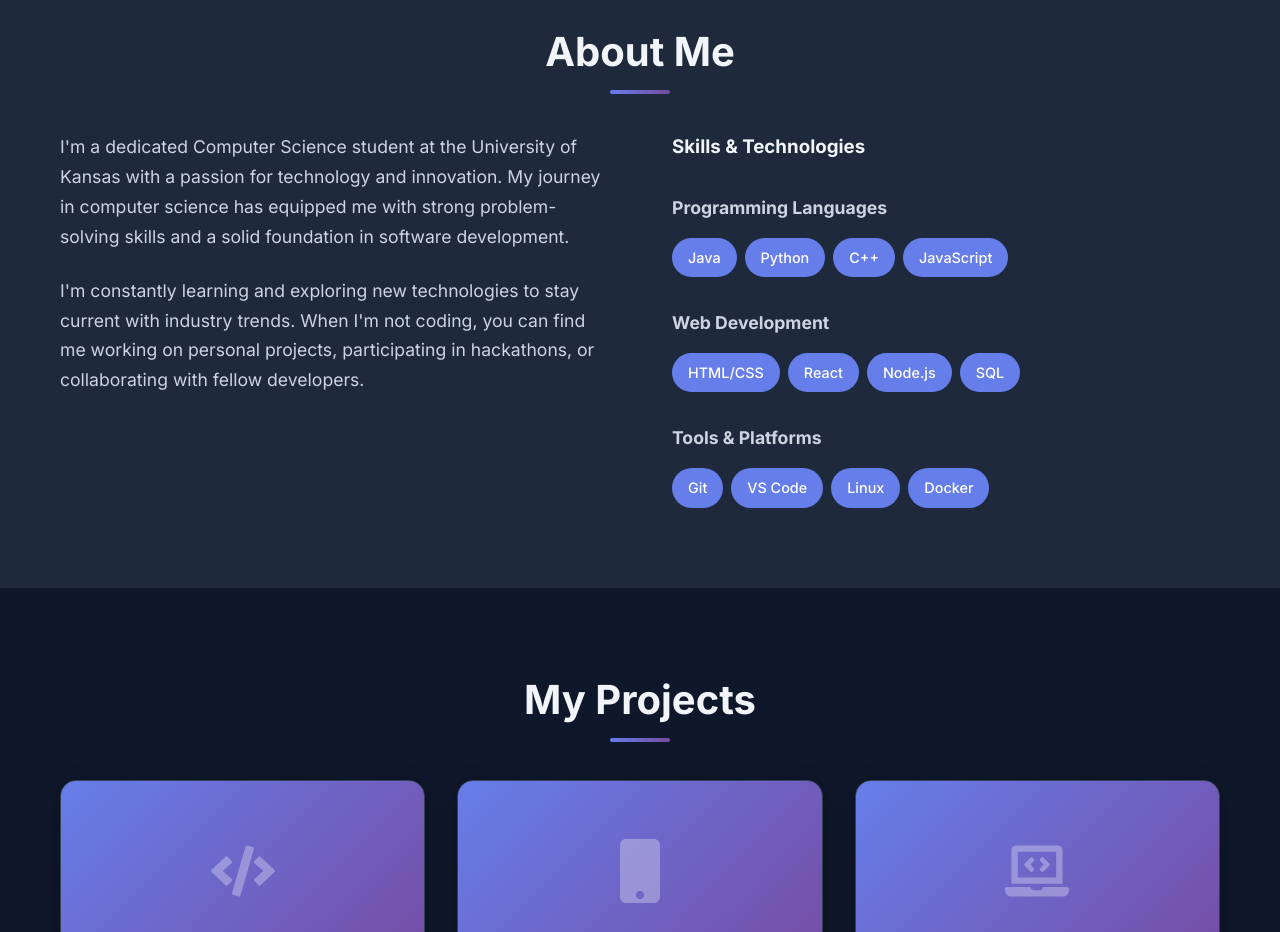
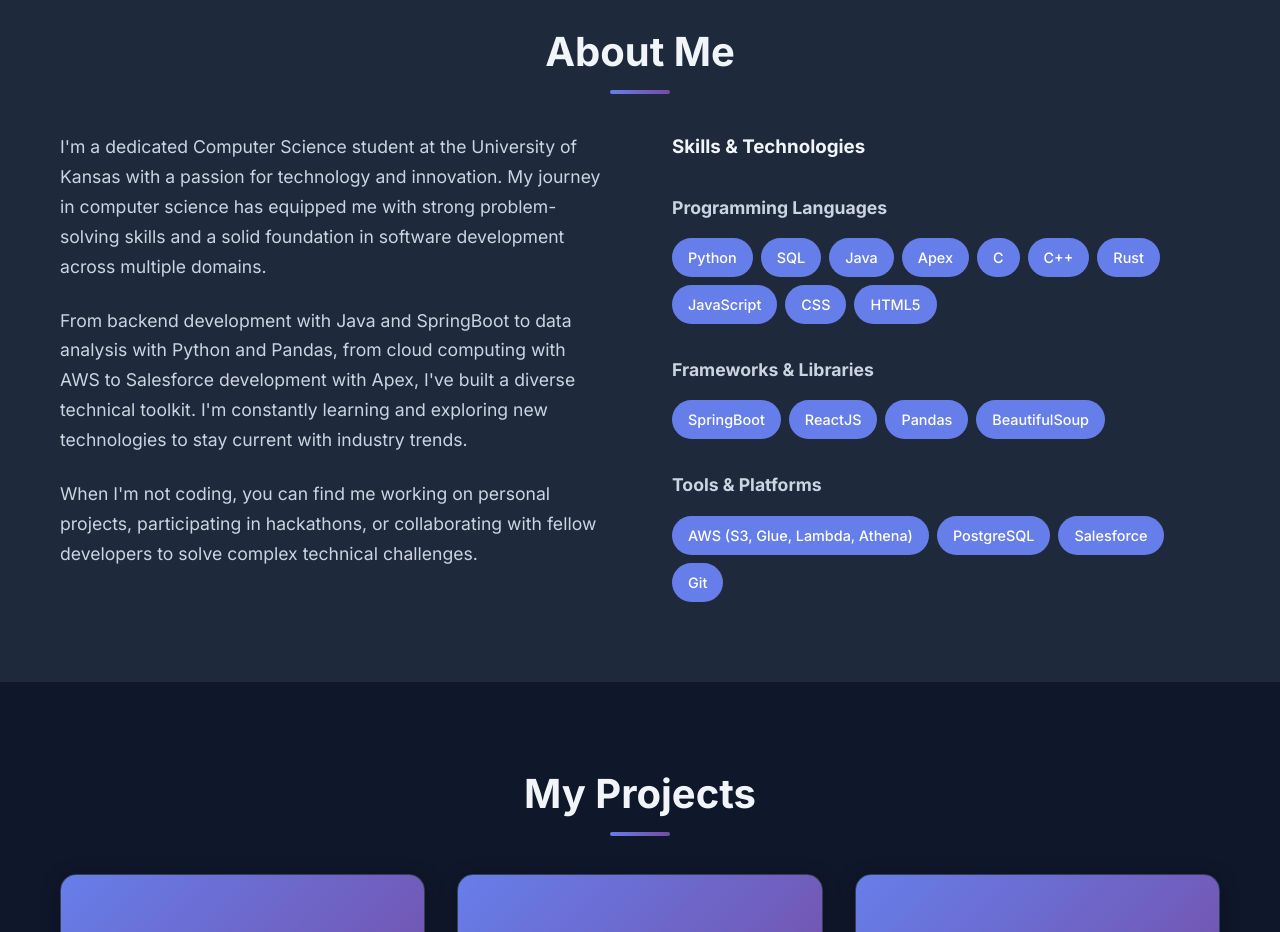
Before and after one commit to JonKazz/Portfolio, a React (Create React App) app: page / in a window 1280 px wide. Shown: the part 860-1792 px from the top of the page. Built offline with nearby package versions, Linux system fonts and the light colour scheme.

Commit message:
Update About component with comprehensive tech stack

```diff
--- a/src/components/About.js
+++ b/src/components/About.js
@@ -4,9 +4,9 @@ import './About.css';
 
 const About = () => {
   const skills = {
-    'Programming Languages': ['Java', 'Python', 'C++', 'JavaScript'],
-    'Web Development': ['HTML/CSS', 'React', 'Node.js', 'SQL'],
-    'Tools & Platforms': ['Git', 'VS Code', 'Linux', 'Docker']
+    'Programming Languages': ['Python', 'SQL', 'Java', 'Apex', 'C', 'C++', 'Rust', 'JavaScript', 'CSS', 'HTML5'],
+    'Frameworks & Libraries': ['SpringBoot', 'ReactJS', 'Pandas', 'BeautifulSoup'],
+    'Tools & Platforms': ['AWS (S3, Glue, Lambda, Athena)', 'PostgreSQL', 'Salesforce', 'Git']
   };
 
   const containerVariants = {
@@ -46,10 +46,13 @@ const About = () => {
         >
           <motion.div className="about-text" variants={itemVariants}>
             <p>
-              I'm a dedicated Computer Science student at the University of Kansas with a passion for technology and innovation. My journey in computer science has equipped me with strong problem-solving skills and a solid foundation in software development.
+              I'm a dedicated Computer Science student at the University of Kansas with a passion for technology and innovation. My journey in computer science has equipped me with strong problem-solving skills and a solid foundation in software development across multiple domains.
             </p>
             <p>
-              I'm constantly learning and exploring new technologies to stay current with industry trends. When I'm not coding, you can find me working on personal projects, participating in hackathons, or collaborating with fellow developers.
+              From backend development with Java and SpringBoot to data analysis with Python and Pandas, from cloud computing with AWS to Salesforce development with Apex, I've built a diverse technical toolkit. I'm constantly learning and exploring new technologies to stay current with industry trends.
+            </p>
+            <p>
+              When I'm not coding, you can find me working on personal projects, participating in hackathons, or collaborating with fellow developers to solve complex technical challenges.
             </p>
           </motion.div>
 
```
